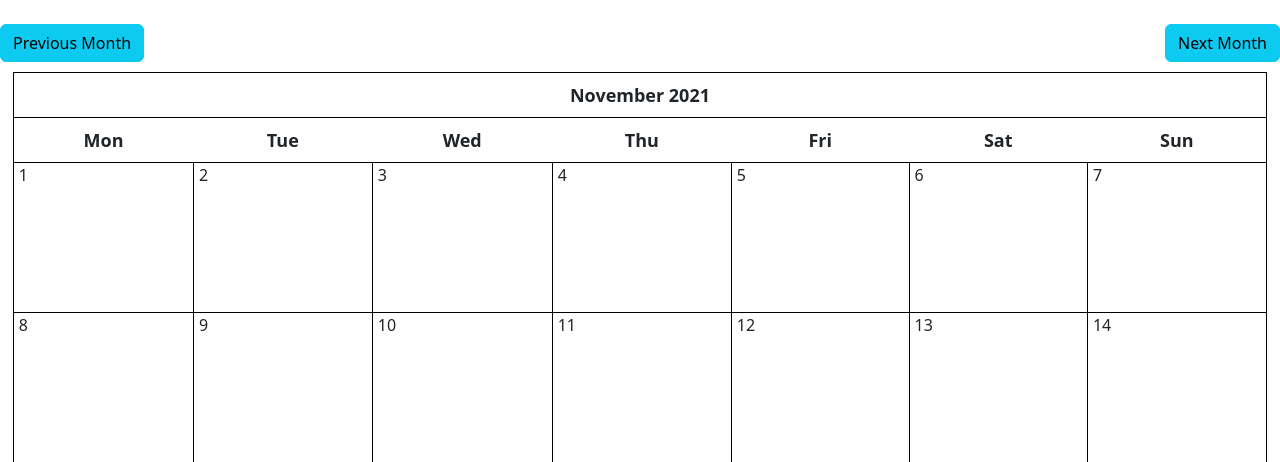
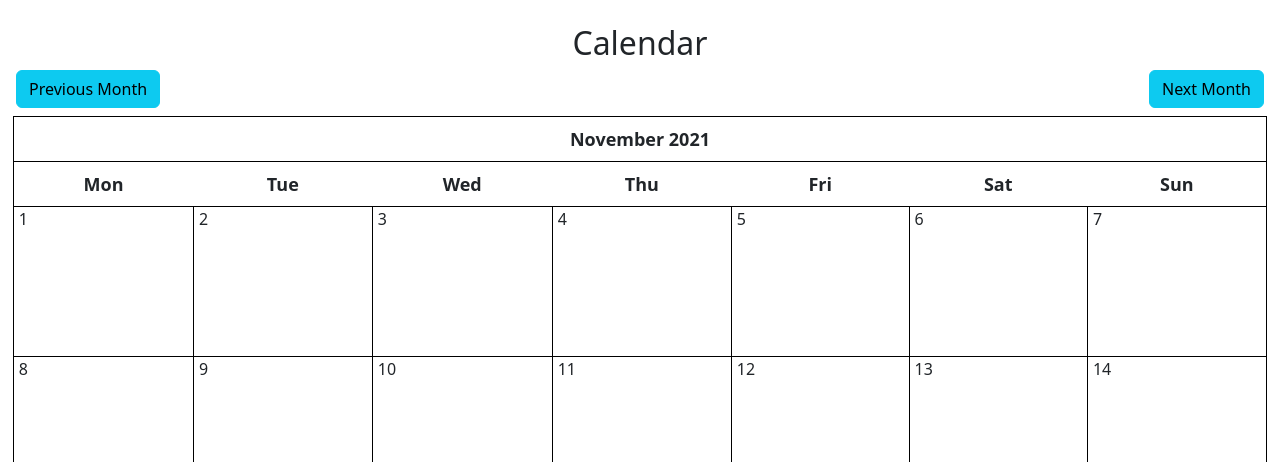
Before and after one commit to geetan-gandhe/assignment-organizer, a Django app: page /calendar/ in a window 1280 px wide. Shown: the part 40-502 px from the top of the page. Run offline with Django 3.2, Linux system fonts and the light colour scheme; data that the repository does not hold is empty; some libraries are stand-ins or nearby versions.

Commit message:
more ui fixes

```diff
--- a/organizer/templates/organizer/calendar.html
+++ b/organizer/templates/organizer/calendar.html
@@ -7,10 +7,10 @@
 <body>
 {% block content %}
 <br>
-<div class="clearfix">
-	<a class="btn btn-info left"  href="{% url 'organizer:calendar' %} ? {{prev_month}}"> Previous Month </a>
-	<a class="btn btn-info right" href="{% url 'organizer:calendar' %} ? {{next_month}}"> Next Month </a>
-</div>
+<h2 class="text-center">Calendar</h2>
+<a class="btn btn-info left ml-3 mb-2"  href="{% url 'organizer:calendar' %} ? {{prev_month}}"> Previous Month </a>
+<a class="btn btn-info right mr-3 mb-2" href="{% url 'organizer:calendar' %} ? {{next_month}}"> Next Month </a>
+
 {{ calendar }}
 
 {% endblock %}
```
